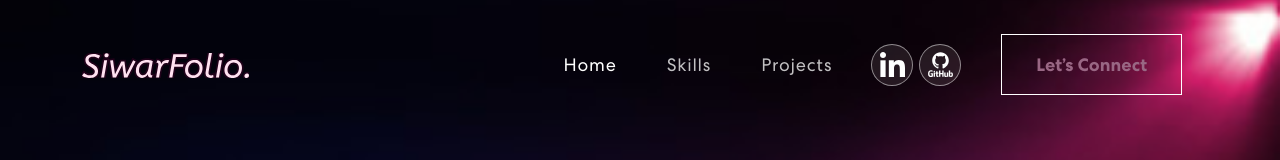
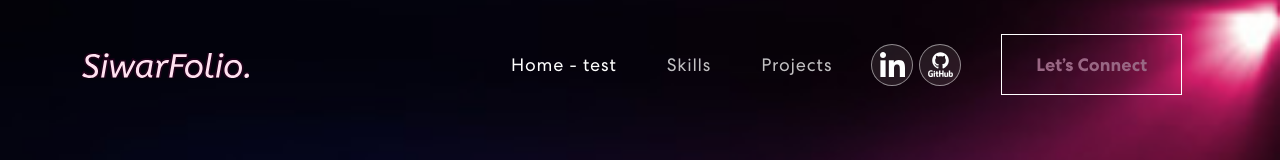
Before and after one commit to SiVv-B/SiwarFolio, a React (Create React App) app: page / in a window 1280 px wide. Shown: the top 160 px of the page. Built offline with nearby package versions, Linux system fonts and the light colour scheme.

Commit message:
deploy update test

```diff
--- a/src/componenets/NavBar.js
+++ b/src/componenets/NavBar.js
@@ -55,7 +55,7 @@ function NavBar() {
                 }
                 onClick={() => onUpdateActiveLink('home')}
               >
-                Home
+                Home - test
               </Nav.Link>
 
               <Nav.Link
```
